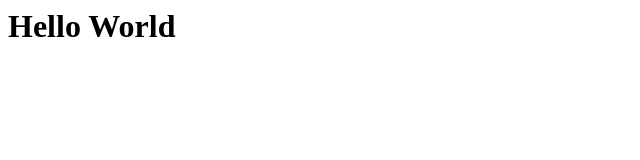
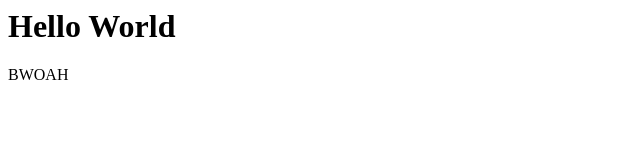
Before and after one commit to SrinjayG/srinjayg.github.io, a plain HTML site: page index.html in a window 1280 px wide. Shown: the full height of the page, 0-640 px from the left. Drawn offline with Linux system fonts and the light colour scheme.

Commit message:
Update index.html

```diff
--- a/index.html
+++ b/index.html
@@ -1 +1,2 @@
 <h1> Hello World</h1>
+<p> BWOAH</p>
```
